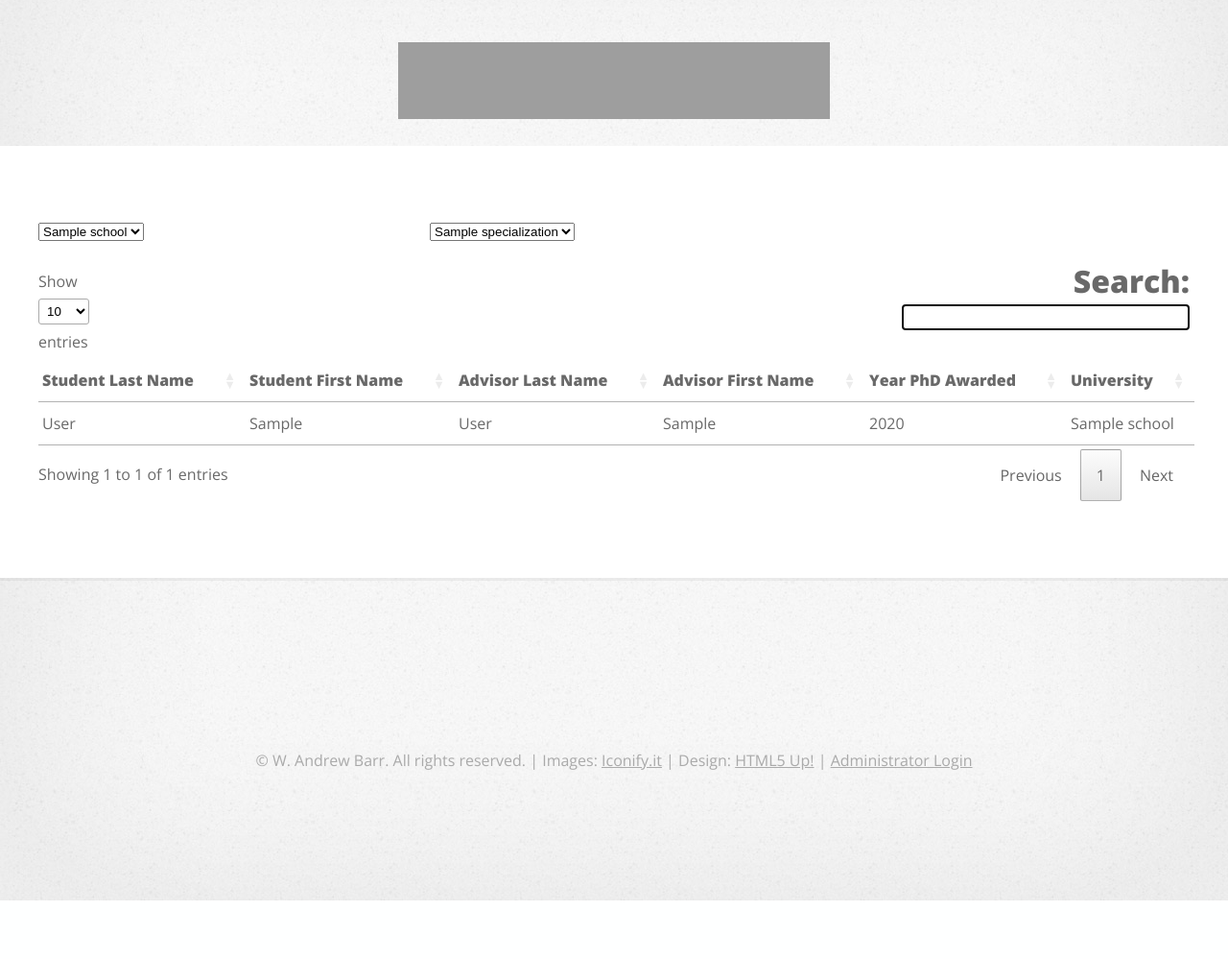
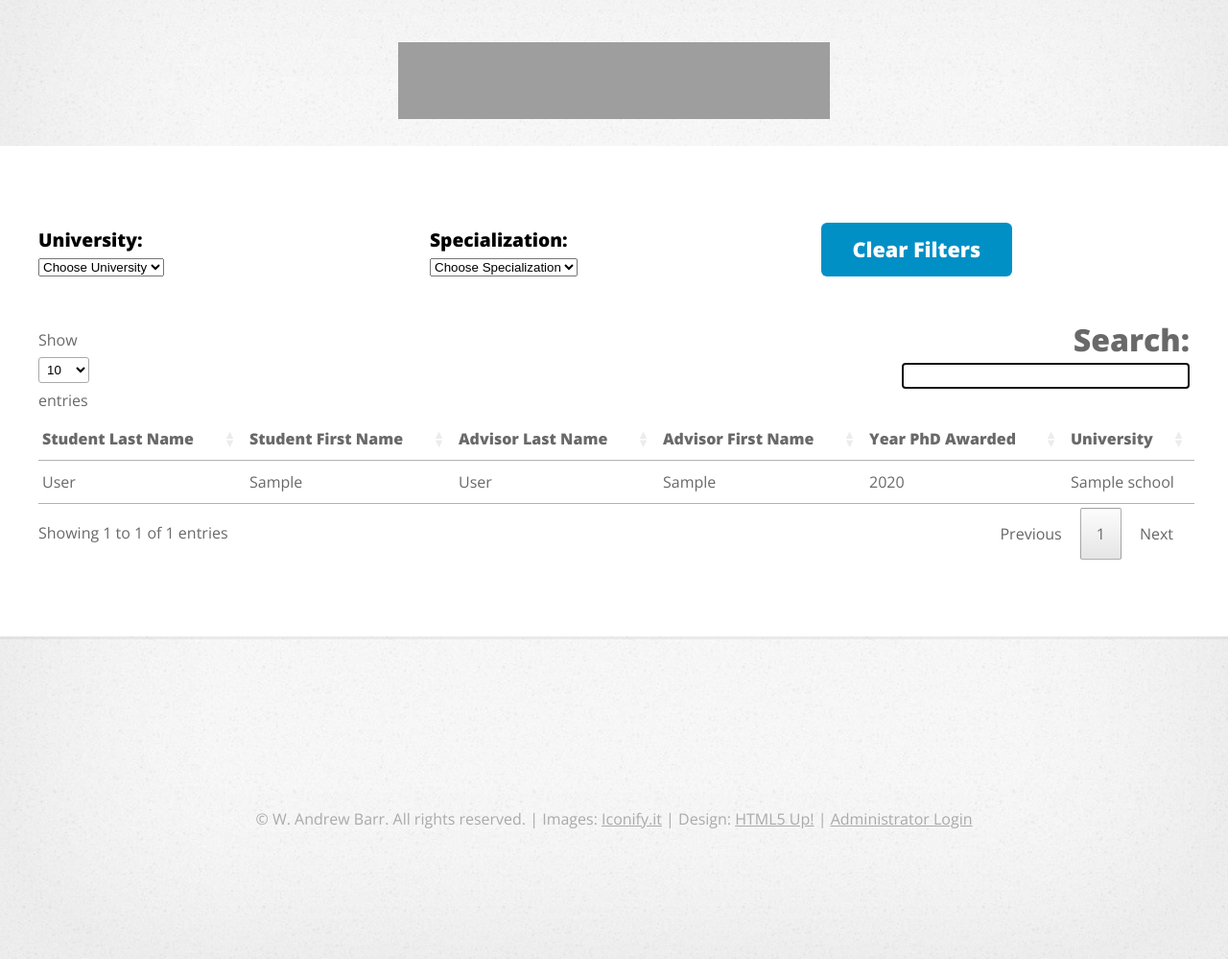
Before and after one commit to wabarr/physanth-phylogeny, a Django app: page /search/ in a window 1280 px wide. Shown: the part 94-1093 px from the top of the page at 96% size. Before the commit the page ends 1032 px from the top, so only its background shows below. Run offline with Django 3.2, Linux system fonts and the light colour scheme; tables that the repository leaves empty hold one stand-in row (values such as "Sample post"); parts of the project's set-up code (start-up, migrations or seed data) failed here and were passed over; some libraries are stand-ins or nearby versions; grey boxes are pictures that could not be loaded.

Commit message:
filter functionality now works (all via ajax datatables!)  still need styling

```diff
--- a/academicPhylogeny/static/css/academic_phylo.css
+++ b/academicPhylogeny/static/css/academic_phylo.css
@@ -218,3 +218,9 @@ strong{
 #search-table tbody tr {
     cursor: pointer;
 }
+
+.filterLabel {
+    font-size:120%;
+    font-weight: bold;
+    color:black;
+}
--- a/academicPhylogeny/templates/data_table_search.html
+++ b/academicPhylogeny/templates/data_table_search.html
@@ -7,30 +7,16 @@
 
 
     <script>
+    var searchtable
+    var ajaxurl = '/search_table_json/'
     $(document).ready(function() {
         //initiate the DataTable
-        $("#search-table").DataTable({
-            "ajax":"/search_table_json/" + "{% for key, value in filterArgs.items %}{% if forloop.first %}?{% else %}&{% endif %}{{ key }}={{ value }}{% endfor %}",
-             "columnDefs": [
-                { "visible": false, "targets": 0 }
-             ],
-            "fnRowCallback": function (nRow, aData, iDisplayIndex) {
-
-                // Bind click event
-                $(nRow).click(function() {
-                      window.location.href='/detail/' + aData[0];
-                });
-
-                return nRow;
-           }
-        });
+        makeDataTable(ajaxurl);
 
         $(".dataTables_filter input").focus();
-        $("#school-filter").change(function(){
-           window.location.href = window.location.href + "?student__school__name=" + $(this).val();
-        });
-        $("#specialization-filter").change(function(){
-           window.location.href = window.location.href + "?student__specialization__name=" + $(this).val();
+
+        $(".filterselect").each(function() {
+          $(this).on("change",makeFilterURL);
         });
 
     });
@@ -47,31 +33,29 @@
     <div class="5grid-layout">
     <div class="row">
         <div class="4u">
-            <select id="school-filter">
+            <label class="filterLabel">University:
+                <select id="student__school__name" class="filterselect">
+                <option selected disabled>Choose University</option>
                     {% for option in schoolChoices %}
                         <option value="{{ option }}">{{ option }}</option>
                     {% endfor %}
                 </select>
+            </label>
         </div>
         <div class="4u">
-            <select id="specialization-filter">
+            <label class="filterLabel">Specialization:
+                <select id="student__specialization__name" class="filterselect">
+                <option selected disabled>Choose Specialization</option>
                     {% for option in specializationChoices %}
                         <option value="{{ option }}">{{ option }}</option>
                     {% endfor %}
                 </select>
+            </label>
         </div>
         <div class="4u">
+            <h2 class="button" onclick="clearFilters()">Clear Filters</h2>
         </div>
     </div>
-        {% if filterArgs %}
-            <div class="row">
-                <div class="12u">
-                    {% for key, value in filterArgs.items %}
-                        <li>{{ key }} = {{ value }}</li>
-                    {% endfor %}
-                </div>
-            </div>
-        {% endif %}
         <div class="row">
             <div class="12u">
                 <table class="compact hover" id="search-table">
@@ -90,4 +74,48 @@
 
     <!-- DataTables -->
     <script type="text/javascript" charset="utf8" src="//cdn.datatables.net/1.10.5/js/jquery.dataTables.js"></script>
+
+    <script>
+
+    function makeDataTable(ajaxurl) {
+        searchtable=$("#search-table").DataTable({
+            "ajax":ajaxurl,
+             "columnDefs": [
+                { "visible": false, "targets": 0 }
+             ],
+            "fnRowCallback": function (nRow, aData, iDisplayIndex) {
+
+                // Bind click event
+                $(nRow).click(function() {
+                      window.location.href='/detail/' + aData[0];
+                });
+
+                return nRow;
+           }
+        });
+    }
+
+    function makeFilterURL() {
+        urlparams = []
+        $(".filterselect").each(function(){
+            if(!$(this).val()){
+             //do nothing if the value is null
+            }
+            else {
+                urlparams.push($(this).closest("select").attr("id") + "=" + $(this).val());
+            }
+
+
+        });
+
+        searchtable.ajax.url(ajaxurl + "?" + urlparams.join("&")).load();
+    }
+
+    function clearFilters() {
+        $(".filterselect").each(function(){
+           $(this).prop('selectedIndex',0);
+           searchtable.ajax.url(ajaxurl).load();
+        });
+    }
+    </script>
 {% endblock %}
```
Lines whose indentation alone changed are shown as unchanged.
